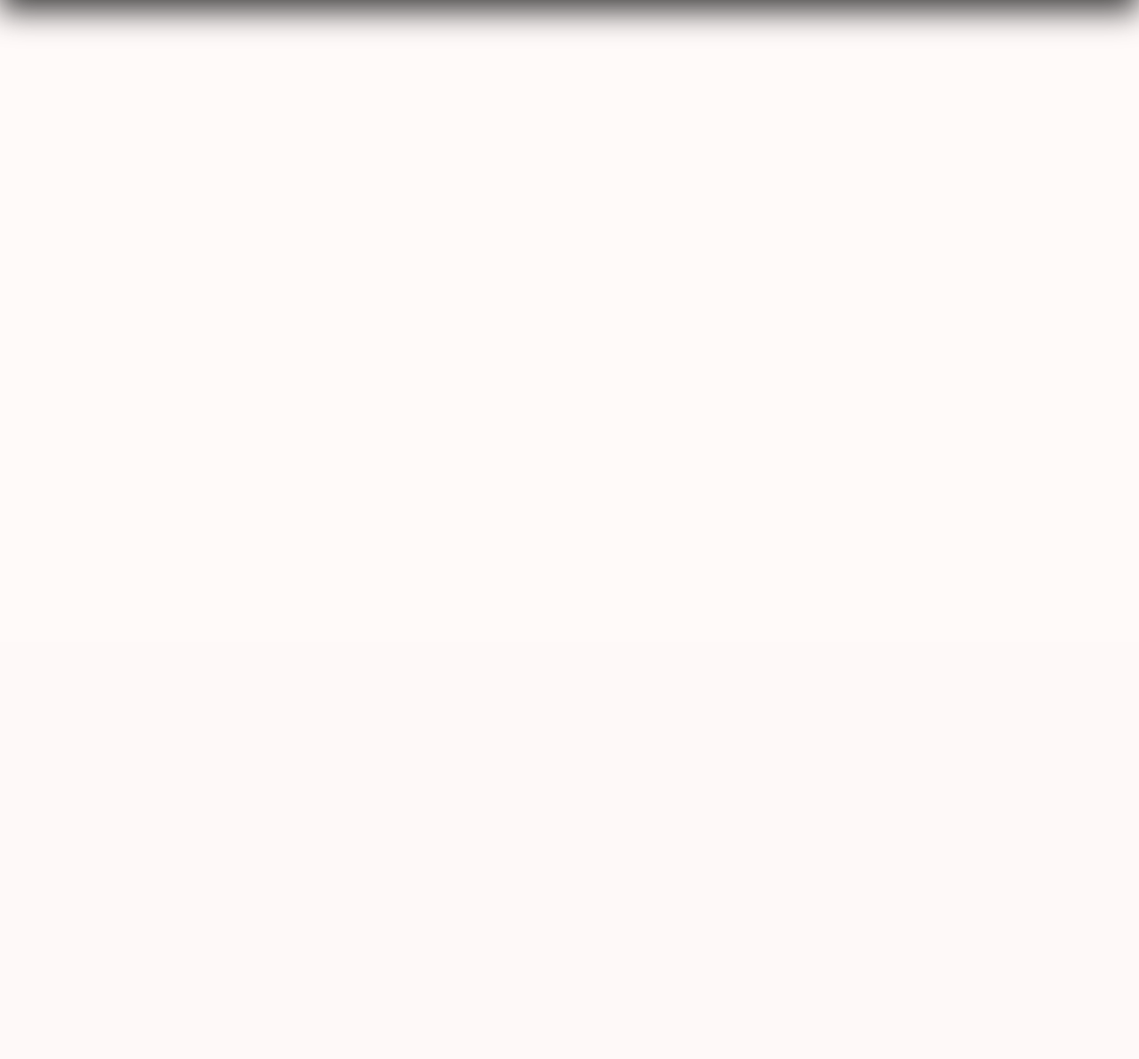
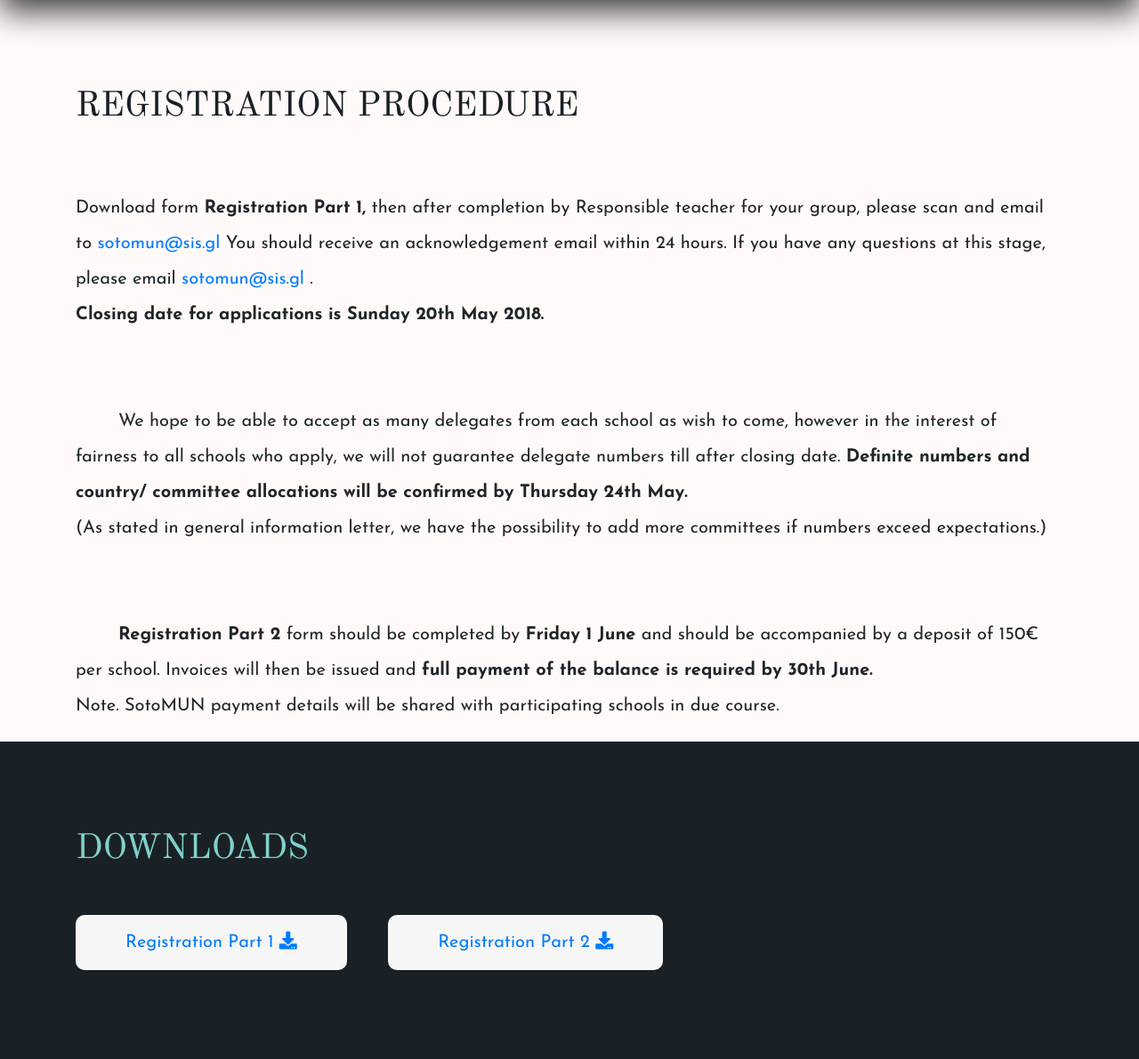
Before and after one commit to Bubsicle/SOTOMUN, a PHP site: page /registration.php in a window 1280 px wide. Shown: the part 78-1269 px from the top of the page at 89% size. Before the commit the page ends 116 px from the top, so only its background shows below. Run offline with PHP 8.4, Linux system fonts and the light colour scheme; some libraries are stand-ins or nearby versions.

Commit message:
Added content to Registration page
- Added instructions to Registration page
- Added download links to Registration page
- Added style for download buttons

```diff
--- a/css/style.css
+++ b/css/style.css
@@ -68,6 +68,9 @@
   padding: .5px 8px;
   margin-right: 4px; }
 
+.bold {
+  font-weight: 700; }
+
 .main h2 {
   font-family: "Old Standard TT", serif;
   color: #80D1CC;
@@ -102,4 +105,36 @@
 .title {
   color: grey; }
 
+.download {
+  position: relative;
+  transition-duration: .6s;
+  display: inline-block;
+  margin-top: 2em;
+  color: #1A2126;
+  background-color: #F6F6F6;
+  border-radius: 10px;
+  padding: .8em; }
+  .download a {
+    padding: 1em;
+    padding-left: 2em;
+    padding-right: 2em;
+    text-decoration: none;
+    width: 100%;
+    height: 100%;
+    top: 0;
+    left: 0; }
+  .download:hover {
+    background-color: #00A9A9;
+    cursor: hand;
+    cursor: pointer; }
+  .download:hover a {
+    color: #F6F6F6; }
+  .download a:hover {
+    color: #F6F6F6; }
+  .download:nth-of-type(2) {
+    margin-left: 2em; }
+  @media (max-width: 476px) {
+    .download:nth-of-type(2) {
+      margin-left: 0; } }
+
 /*# sourceMappingURL=style.css.map */
--- a/inc/nav.php
+++ b/inc/nav.php
@@ -8,6 +8,7 @@
     <!-- Bootstrap CSS -->
     <link rel="stylesheet" href="https://stackpath.bootstrapcdn.com/bootstrap/4.1.0/css/bootstrap.min.css" integrity="sha384-9gVQ4dYFwwWSjIDZnLEWnxCjeSWFphJiwGPXr1jddIhOegiu1FwO5qRGvFXOdJZ4" crossorigin="anonymous">
     <link href="https://fonts.googleapis.com/css?family=IBM+Plex+Mono:400,500|Josefin+Sans:400,700|Old+Standard+TT:400,700" rel="stylesheet">
+    <link rel="stylesheet" href="https://use.fontawesome.com/releases/v5.0.10/css/all.css" integrity="sha384-+d0P83n9kaQMCwj8F4RJB66tzIwOKmrdb46+porD/OvrJ+37WqIM7UoBtwHO6Nlg" crossorigin="anonymous">
     <link rel="stylesheet" href="css/style.css">
 
     <title>SOTOMUN</title>
--- a/registration.php
+++ b/registration.php
@@ -1,3 +1,30 @@
 <?php include("inc/nav.php")?>
+<div class="main-nobg">
+  <div class="container">
+    <h2>Registration Procedure</h2>
+    <p>Download form <span class="bold">Registration Part 1,</span> then after completion by Responsible teacher for your group, please scan and email to <a href="mailto:sotomun@sis.gl?Subject=Registration"> sotomun@sis.gl</a>  You should receive an acknowledgement email within 24 hours.
+If you have any questions at this stage, please email <a href="mailto:sotomun@sis.gl?Subject=Questions"> sotomun@sis.gl</a> .
+<br><span class="bold"> Closing date for applications is Sunday 20th May 2018.</span></p>
 
+    <p>We hope to be able to accept as many delegates from each school as wish to come, however in the interest of fairness to all schools who apply, we will not guarantee delegate numbers till after closing date. <span class="bold">Definite numbers and country/ committee allocations will be confirmed by Thursday 24th May.</span>
+    <br>(As stated in general information letter, we have the possibility to add more committees if numbers exceed expectations.)
+    </p>
+
+    <p><span class="bold">Registration Part 2</span> form should be completed by <span class="bold">Friday 1 June</span> and should be accompanied by a deposit of 150€ per school. Invoices will then be issued and <span class="bold">full payment of the balance is required by 30th June.</span><br>
+    Note. SotoMUN payment details will be shared with participating schools in due course.
+    </p>
+  </div>
+</div>
+
+<div class="main">
+  <div class="container">
+    <h2>Downloads</h2>
+    <div class="download" onclick="location.href='assets/registration/RegistrationPart1.docx';">
+      <a href="assets/registration/RegistrationPart1.docx" download>Registration Part 1 <i class="fas fa-download"></i></a>
+    </div>
+    <div class="download" onclick="location.href='assets/registration/RegistrationPart2.docx';">
+      <a href="assets/registration/RegistrationPart2.docx" download>Registration Part 2 <i class="fas fa-download"></i></a>
+    </div>
+  </div>
+</div>
 <?php include("inc/footer.php")?>
--- a/sass/style.scss
+++ b/sass/style.scss
@@ -96,6 +96,10 @@
   margin-right: 4px;
 }
 
+.bold {
+  font-weight: 700;
+}
+
 .main h2 {
   font-family: $old-standard-tt;
   color: $middle-blue-green;
@@ -141,3 +145,43 @@
 .title {
   color: grey;
 }
+
+.download {
+  position: relative;
+  transition-duration: .6s;
+  display: inline-block;
+  margin-top: 2em;
+  color: $dark-jungle-green;
+  background-color: $white-smoke;
+  border-radius: 10px;
+  padding: .8em;
+  & a {
+    padding: 1em;
+    padding-left: 2em;
+    padding-right: 2em;
+    text-decoration: none;
+    width: 100%;
+    height: 100%;
+    top: 0;
+    left: 0;
+  }
+  &:hover {
+    background-color: $persian-green;
+    cursor: hand;
+    cursor: pointer;
+  }
+  &:hover a {
+    color: $white-smoke;
+  }
+  & a:hover {
+    color: $white-smoke;
+  }
+  &:nth-of-type(2) {
+    margin-left: 2em;
+  }
+  @media (max-width: 476px) {
+    &:nth-of-type(2) {
+      margin-left: 0;
+    }
+  }
+}
```
Also changed, not shown: 3 other files.
